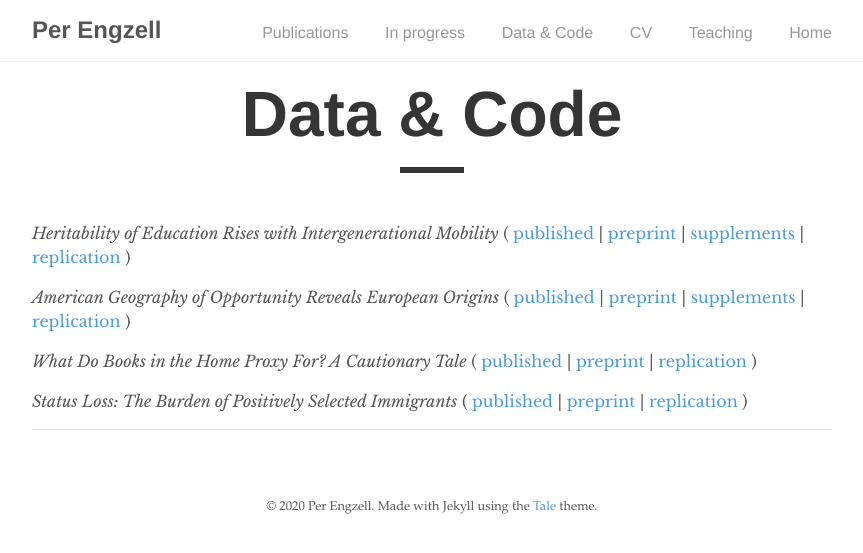
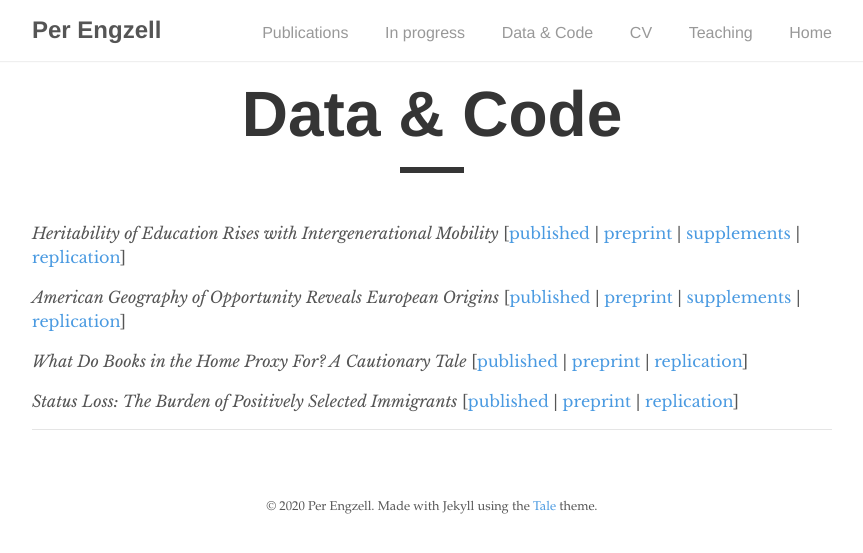
Before and after one commit to pengzell/pengzell.github.io, a Jekyll site: the page built from _pages/datacode.md, in a window 1280 px wide. Shown: the top 553 px of the page, without its empty margins (208-1071 px from the left). Built offline with Jekyll 4.4.1, drawn with Linux system fonts in a browser that asks for light colours.

```diff
--- a/_pages/datacode.md
+++ b/_pages/datacode.md
@@ -6,13 +6,13 @@ permalink: /datacode/
 ---
 
 *Heritability of Education Rises with Intergenerational Mobility*
-( [published](https://doi.org/10.1073/pnas.1912998116) | [preprint](https://osf.io/preprints/socarxiv/yeq68/) | [supplements](https://osf.io/r9kp2/) | [replication](https://osf.io/c549j/) )
+\[[published](https://doi.org/10.1073/pnas.1912998116) | [preprint](https://osf.io/preprints/socarxiv/yeq68/) | [supplements](https://osf.io/r9kp2/) | [replication](https://osf.io/c549j/)\]
 
 *American Geography of Opportunity Reveals European Origins*
-( [published](https://doi.org/10.1073/pnas.1810893116)  | [preprint](https://osf.io/preprints/socarxiv/bm8c9/) | [supplements](https://www.pnas.org/content/pnas/suppl/2019/03/04/1810893116.DCSupplemental/pnas.1810893116.sapp.pdf) | [replication](https://osf.io/5w7kf/) )
+\[[published](https://doi.org/10.1073/pnas.1810893116)  | [preprint](https://osf.io/preprints/socarxiv/bm8c9/) | [supplements](https://www.pnas.org/content/pnas/suppl/2019/03/04/1810893116.DCSupplemental/pnas.1810893116.sapp.pdf) | [replication](https://osf.io/5w7kf/)\]
 
 *What Do Books in the Home Proxy For? A Cautionary Tale*
-( [published](https://doi.org/10.1177/0049124119826143) | [preprint](https://osf.io/preprints/socarxiv/a6jny/) | [replication](https://osf.io/gh9kp/) )
+\[[published](https://doi.org/10.1177/0049124119826143) | [preprint](https://osf.io/preprints/socarxiv/a6jny/) | [replication](https://osf.io/gh9kp/)\]
 
 *Status Loss: The Burden of Positively Selected Immigrants*
-( [published](https://doi.org/10.1177/0197918319850756) | [preprint](https://osf.io/preprints/socarxiv/qr5h7/) | [replication](https://osf.io/4mws3/) )
+\[[published](https://doi.org/10.1177/0197918319850756) | [preprint](https://osf.io/preprints/socarxiv/qr5h7/) | [replication](https://osf.io/4mws3/)\]
```
